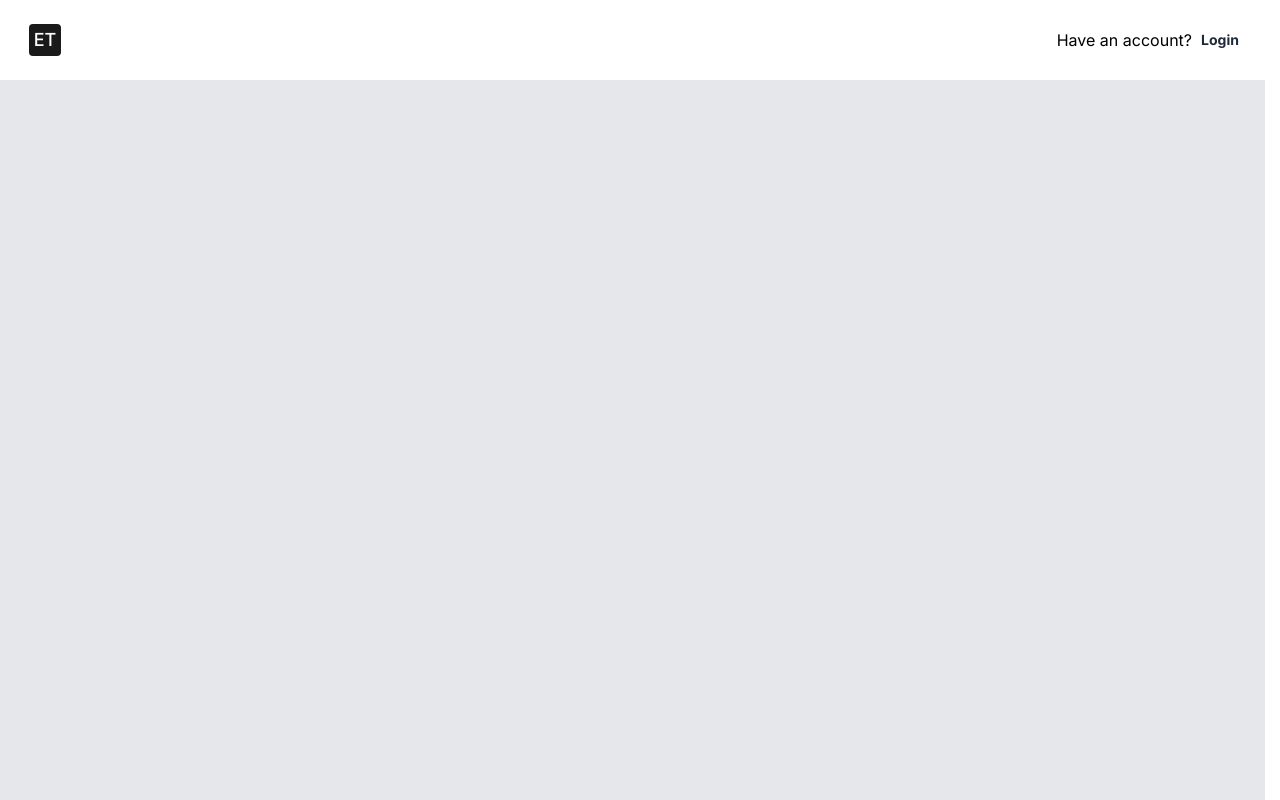
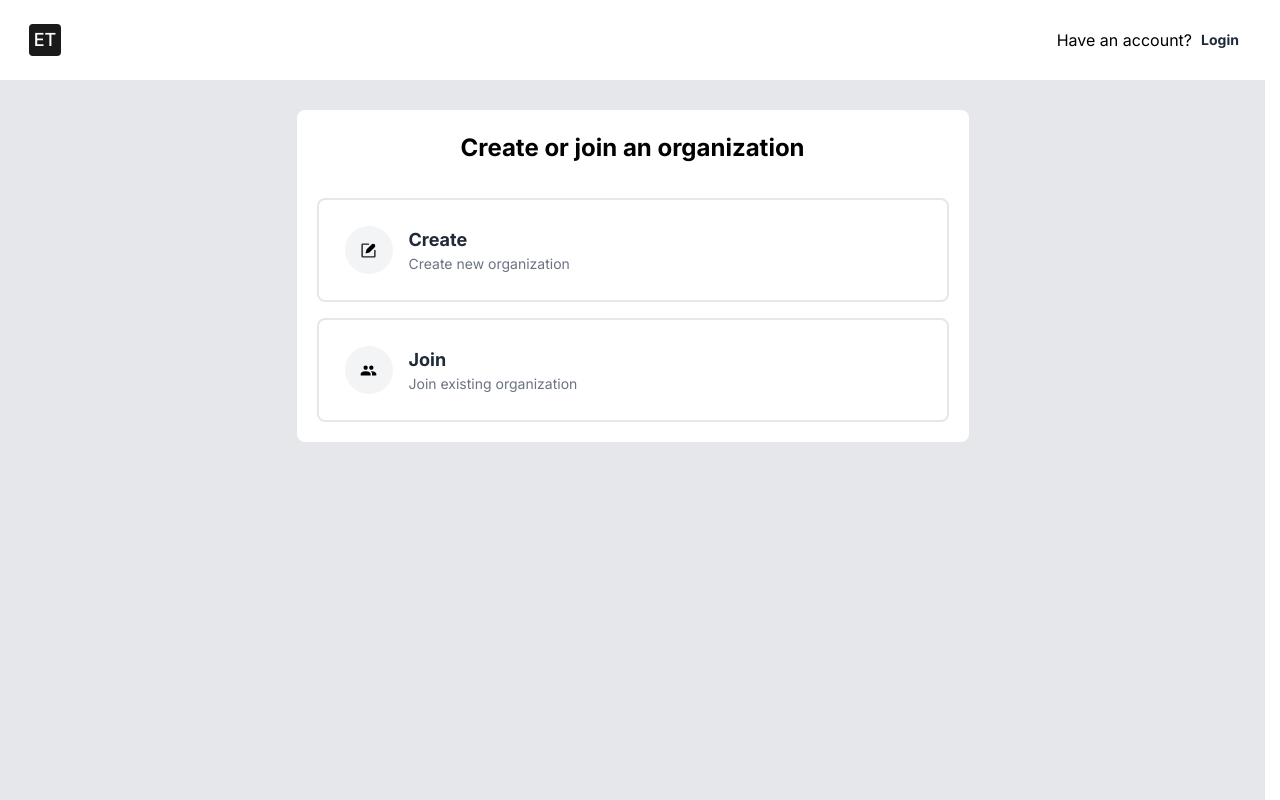
Before and after one commit to Dmytro-Doronin/EquipTrack, a Next.js app in the folder client/: page /onboarding/organizations in a window 1280 px wide. Built offline with nearby package versions, Linux system fonts and the light colour scheme.

Commit message:
feat: organizations client page

```diff
--- a/client/app/(private)/onboarding/organizations/ui/OrganizationsClientPage.tsx
+++ b/client/app/(private)/onboarding/organizations/ui/OrganizationsClientPage.tsx
@@ -1,7 +1,36 @@
+import Create from '@/components/icons/Create';
+import Join from '@/components/icons/Join';
+
 export const OrganizationsClientPage = () => {
     return (
-        <div className="max-w-2xl w-full">
-            <div className="p-6.5"></div>
+        <div className="max-w-2xl w-full bg-white rounded-[8px] p-[20px] mt-[30px]">
+            <h1 className="font-bold text-[24px] text-center mb-8">
+                Create or join an organization
+            </h1>
+            <div className="flex flex-col gap-[16px]">
+                <div className="p-6.5 rounded-[8px] border-[2px] border-gray-main">
+                    <div className="flex gap-[16px]">
+                        <div className="w-[48px] h-[48px] bg-round rounded-full flex items-center justify-center">
+                            <Create />
+                        </div>
+                        <div className="flex flex-col">
+                            <h2 className="font-bold text-[18px] text-main">Create</h2>
+                            <p className="text-[14px] text-sub-text">Create new organization</p>
+                        </div>
+                    </div>
+                </div>
+                <div className="p-6.5 rounded-[8px] border-[2px] border-gray-main">
+                    <div className="flex gap-[16px]">
+                        <div className="w-[48px] h-[48px] bg-round rounded-full flex items-center justify-center">
+                            <Join />
+                        </div>
+                        <div className="flex flex-col">
+                            <h2 className="font-bold text-[18px] text-main">Join</h2>
+                            <p className="text-[14px] text-sub-text">Join existing organization</p>
+                        </div>
+                    </div>
+                </div>
+            </div>
         </div>
     );
 };
--- a/client/package.json
+++ b/client/package.json
@@ -11,6 +11,7 @@
     },
     "dependencies": {
         "@hookform/resolvers": "^5.2.2",
+        "@radix-ui/react-checkbox": "^1.3.3",
         "class-variance-authority": "^0.7.1",
         "eslint-config-prettier": "^10.1.8",
         "eslint-plugin-import": "^2.32.0",
@@ -18,7 +19,7 @@
         "eslint-plugin-perfectionist": "^5.8.0",
         "eslint-plugin-react": "^7.37.5",
         "eslint-plugin-react-hooks": "^7.0.1",
-        "next": "16.2.2",
+        "next": "^16.2.4",
         "react": "19.2.4",
         "react-dom": "19.2.4",
         "react-hook-form": "^7.72.1",
--- a/client/styles/colors.css
+++ b/client/styles/colors.css
@@ -3,6 +3,7 @@
     --color-main: #1f2937;
     --color-mail-light: #374151;
     --color-sub-text: #6b7280;
+    --color-round: #f3f4f6;
     --color-dark: #1a1a1a;
 
     --color-success: #10b981;
```
Also changed, not shown: 1 other file (tests, documents, lock files or other folders).
